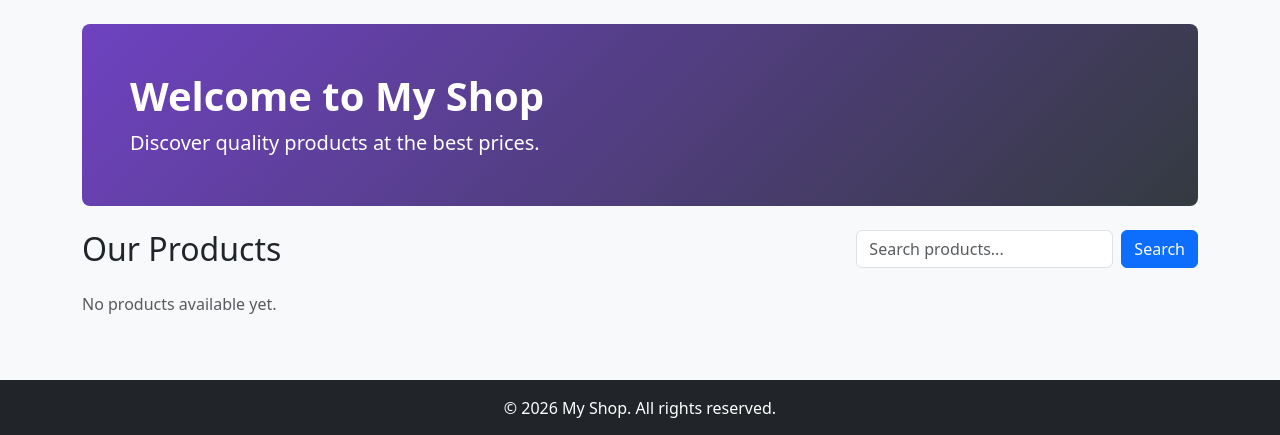
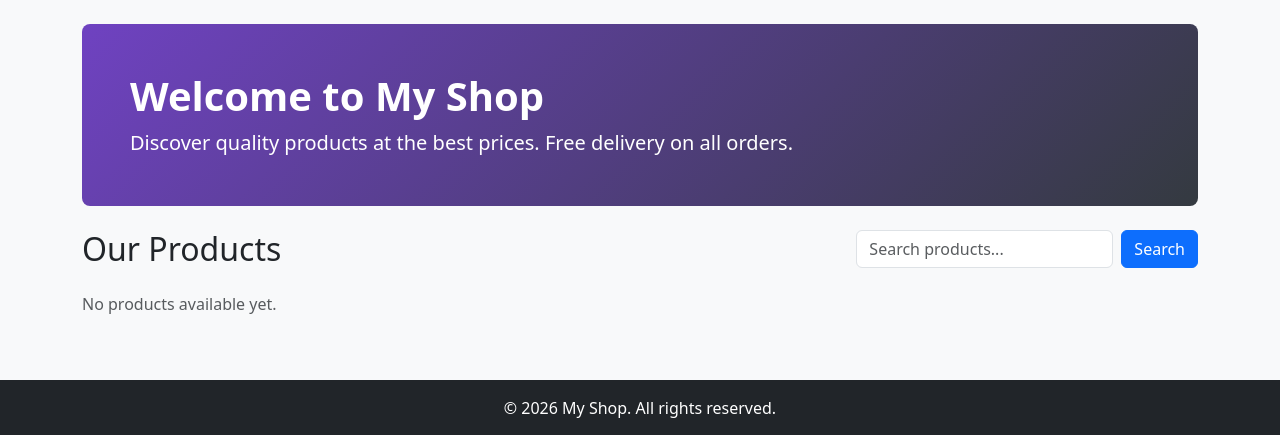
Before and after one commit to Farwa512/ecommerce-website, a Flask app: page / in a window 1280 px wide. Shown: the part 80-515 px from the top of the page. Run offline with Flask 3, Linux system fonts and the light colour scheme; data that the repository does not hold is empty.

Commit message:
Add free delivery message on home page

```diff
--- a/templates/index.html
+++ b/templates/index.html
@@ -3,7 +3,7 @@
 <!--this is html.index file.....-->
 <div class="p-5 mb-4 rounded-3 text-white" style="background: linear-gradient(135deg, #6f42c1, #343a40);">
   <h1 class="display-6 fw-bold">Welcome to My Shop</h1>
-  <p class="lead mb-0">Discover quality products at the best prices.</p>
+  <p class="lead mb-0">Discover quality products at the best prices. Free delivery on all orders.</p>
 </div>
 <div class="d-flex flex-wrap justify-content-between align-items-center mb-4 gap-2">
   <h2 class="mb-0">Our Products</h2>
```
Also changed, not shown: tests/test_app.py (+5 -0 lines).
